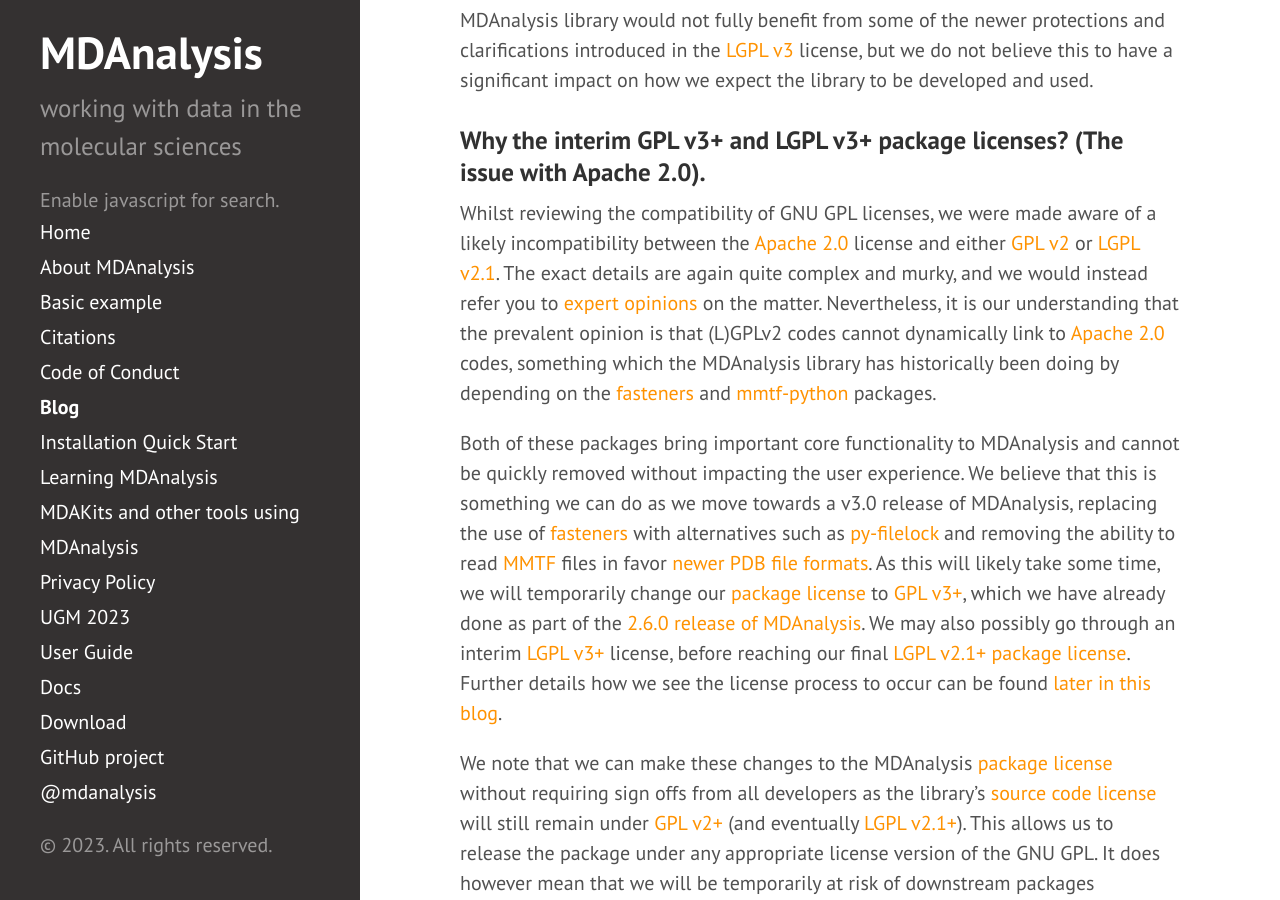
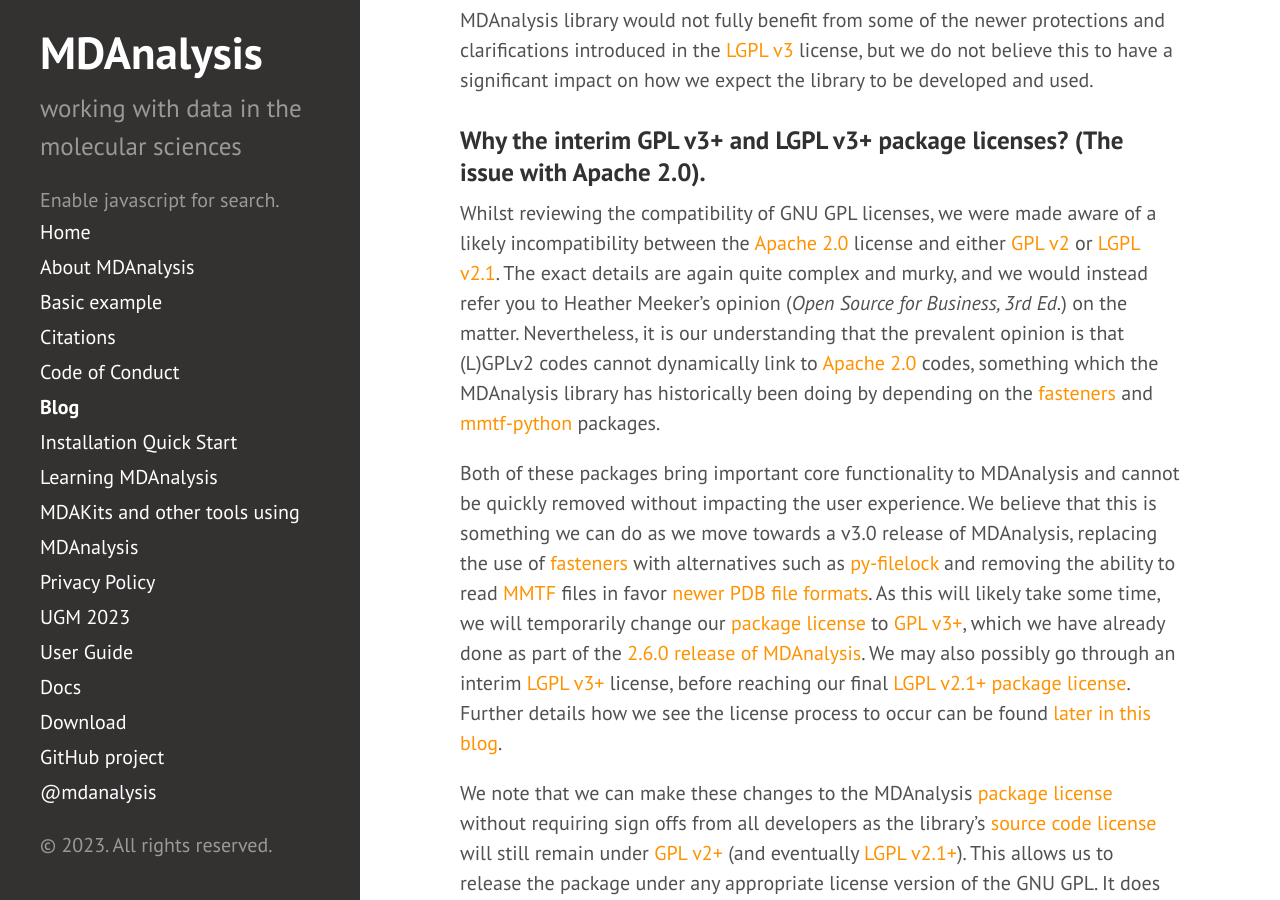
Before and after one commit to MDAnalysis/MDAnalysis.github.io, a Jekyll site: the page built from blog/index.html, in a window 1280 px wide and 900 px high, scrolled down 4725 px. Built offline with Jekyll 4.4.1, drawn with Linux system fonts in a browser that asks for light colours; the list of posts is cut into pages by our own code; comment, search, counter and statistics services are not loaded.

Commit message:
switch Heather Meeker's reference

```diff
--- a/_posts/2023-09-22-licensing-update.md
+++ b/_posts/2023-09-22-licensing-update.md
@@ -139,9 +139,10 @@ to be developed and used.
 
 Whilst reviewing the compatibility of GNU GPL licenses, we were made aware of a likely incompatibility between
 the [Apache 2.0][] license and either [GPL v2][] or [LGPL v2.1][]. The exact details are again quite complex and
-murky, and we would instead refer you to [expert opinions][] on the matter. Nevertheless, it is our understanding
-that the prevalent opinion is that (L)GPLv2 codes cannot dynamically link to [Apache 2.0][] codes, something which
-the MDAnalysis library has historically been doing by depending on the [fasteners][] and [mmtf-python][] packages.
+murky, and we would instead refer you to Heather Meeker's opinion (*Open Source for Business, 3rd Ed.*) on the matter.
+Nevertheless, it is our understanding that the prevalent opinion is that (L)GPLv2 codes cannot dynamically link
+to [Apache 2.0][] codes, something which the MDAnalysis library has historically been doing by depending on
+the [fasteners][] and [mmtf-python][] packages.
 
 Both of these packages bring important core functionality to MDAnalysis and cannot be quickly removed without impacting
 the user experience. We believe that this is something we can do as we move towards a v3.0 release of MDAnalysis,
@@ -312,7 +313,6 @@ an advised fund of Silicon Valley Community Foundation (funder DOI 10.13039/1000
 [Apache 2.0]: https://www.apache.org/licenses/LICENSE-2.0
 [contributors]: https://github.com/MDAnalysis/mdanalysis/blob/develop/package/AUTHORS
 [NumFOCUS]: https://www.numfocus.org
-[expert opinions]: https://scholar.google.com/scholar?hl=en&as_sdt=0%2C5&q=heather+meeker+open+source+for+business&btnG=
 [fasteners]: https://fasteners.readthedocs.io/en/latest/
 [mmtf-python]: https://github.com/rcsb/mmtf-python
 [py-filelock]: https://github.com/tox-dev/filelock
```
